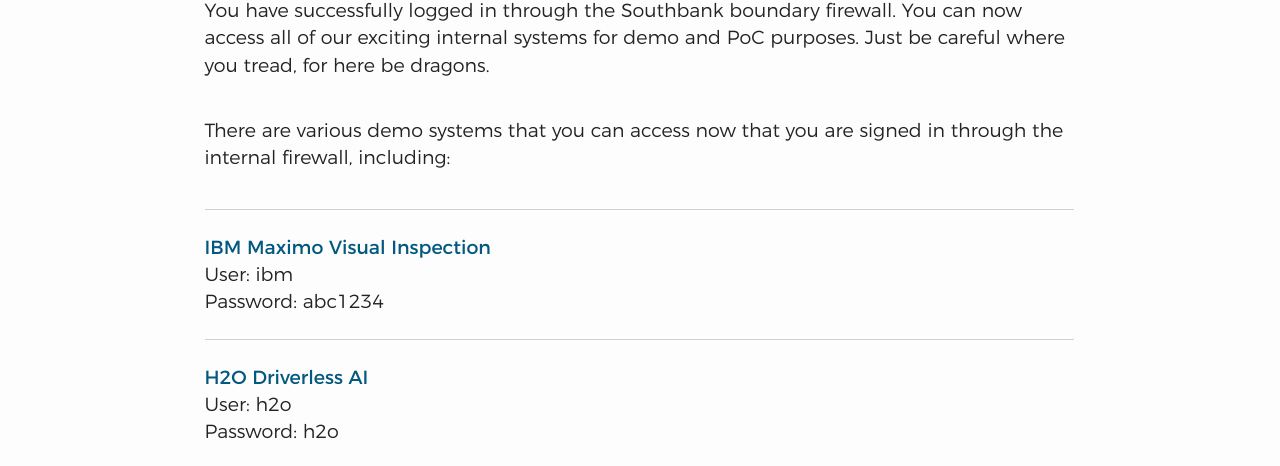
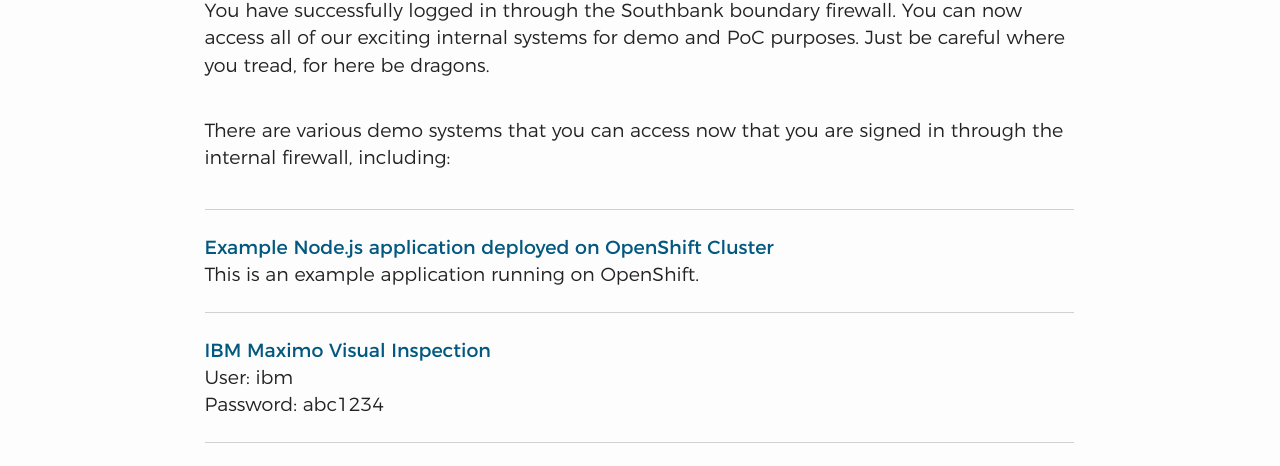
Before and after one commit to andrewlaidlaw/internal-webpage, a plain HTML site: page index.html in a window 1280 px wide. Shown: the part 320-786 px from the top of the page. Drawn offline with Linux system fonts and the light colour scheme.

Commit message:
Adding link to Node.js app

```diff
--- a/index.html
+++ b/index.html
@@ -32,6 +32,10 @@
                   There are various demo systems that you can access now that you are signed in through the internal firewall, including:
                   <ul id="link-list" class="ds-list-lined ds-hover">
                     <li>
+                      <a href="http://andrew-nodejs-app-ibm-systems-ai.apps.ocpv4-f367.cluster3.com/">Example Node.js application deployed on OpenShift Cluster</a>
+                      <br/>This is an example application running on OpenShift.
+                    </li>
+                    <li>
                     <a href="https://pts153.sbank.uk.ibm.com/visual-inspection/">IBM Maximo Visual Inspection</a>
                     <br/>User: ibm
                     <br/>Password: abc1234</li>
```
